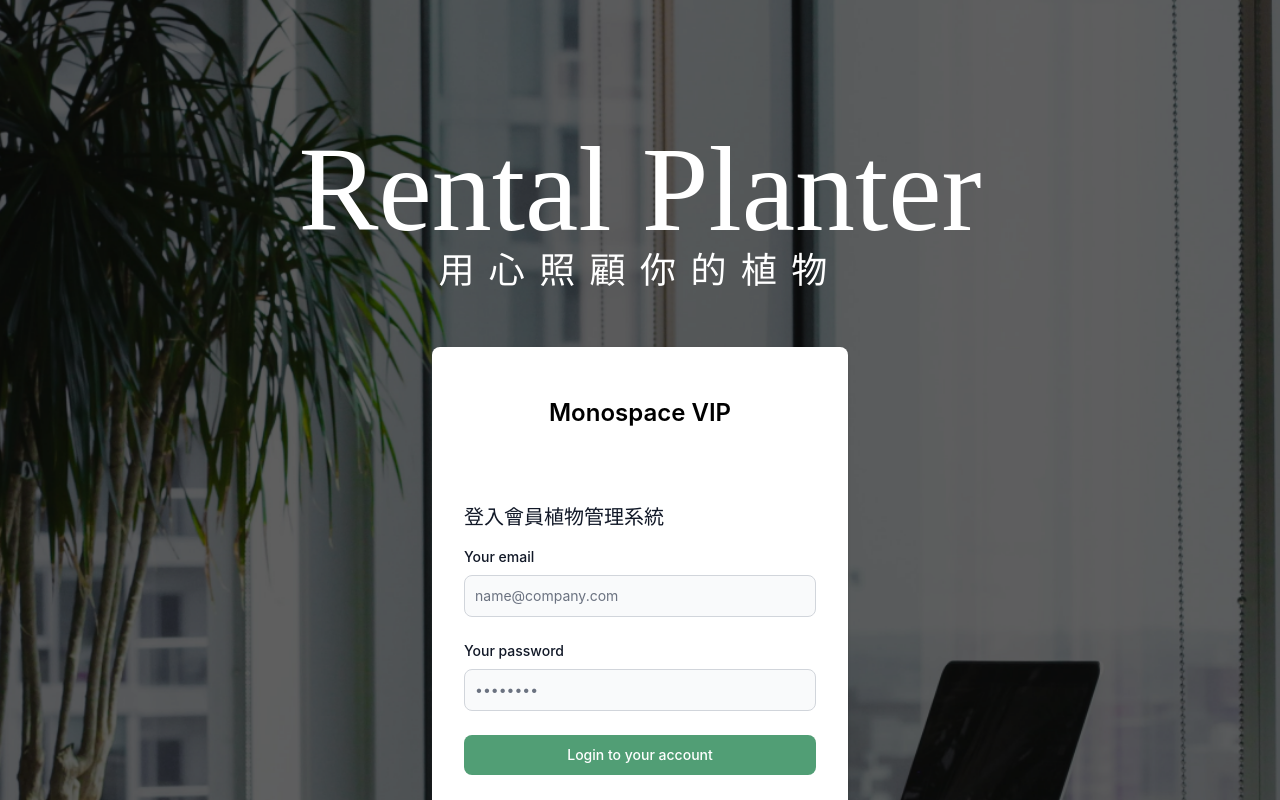
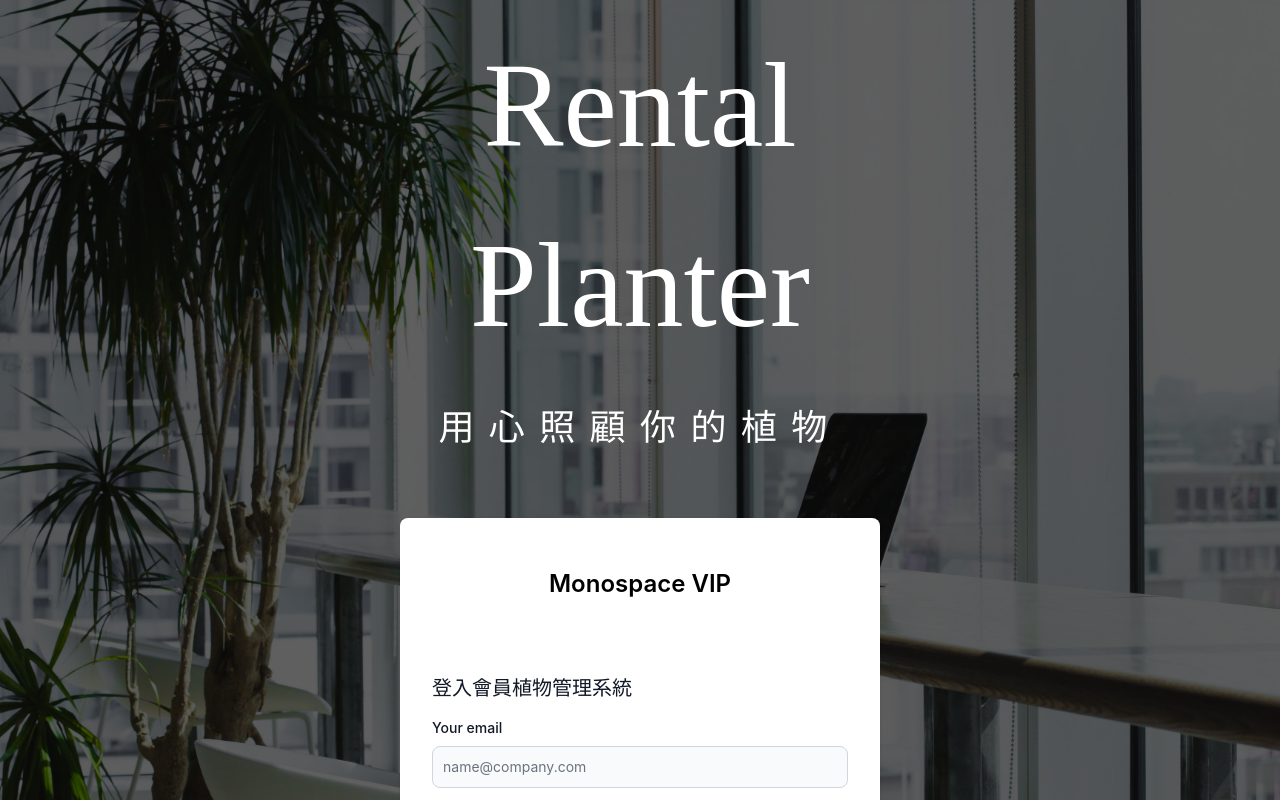
Before and after one commit to YOU-SYUAN/rental-planter, a React (Create React App) app: page /login in a window 1280 px wide. Shown: the top 800 px of the page. Built offline with nearby package versions, Linux system fonts and the light colour scheme.

Commit message:
Make it look more beautiful on screen.

```diff
--- a/src/pages/Login.js
+++ b/src/pages/Login.js
@@ -1,4 +1,5 @@
 import "./App.css";
+import Background from "../assets/homeIMG.png";
 import Button from "@mui/material/Button";
 import { Grid } from "@mui/material";
 import { borderRadius, margin } from "@mui/system";
@@ -6,28 +7,37 @@ function App() {
   return (
     <div className="App">
       {/* style={{ backgroundImage: `url(${Background})` }} */}
-      <div class="relative">
-        <img
+      <div
+        class="relative bg-cover bg-center"
+        style={{ backgroundImage: `url(${Background})`, height: "100vh" }}
+      >
+        {/* <img
           src={require("../assets/homeIMG.png")}
-          class="object-cover h-[1280px] absolute"
-        />
+          class="object-cover h-[1280px] absolute overflow-hidden"
+        /> */}
         <div class="top-[100px] w-full fixed h-[93px]"></div>
-        <p class="mt-[99.5px] w-full text-center fixed text-[44px] text-white font-['Nova_Flat'] md:text-[64px] md:mt-[188px] lg:text-[120px] lg:mt-[100px]">
+        {/* <p class="mt-[99.5px] w-full text-center fixed text-[44px] text-white font-['Nova_Flat'] md:text-[80px] md:mt-[188px] lg:text-[120px] lg:mt-[100px]">
           Rental Planter
         </p>
         <p class="mt-[176.5px] text-center fixed text-[16px] w-full text-white tracking-[.40em] md:text-[20px] md:mt-[309px] lg:text-[36px] lg:mt-[243px]">
           用心照顧你的植物
-        </p>
+        </p> */}
 
         <div
           id="authentication-modal"
           tabindex="-1"
-          class="overflow-y-auto overflow-x-hidden fixed top-0 right-0 left-0 z-50 w-full md:inset-0 h-modal md:h-full justify-center items-center flex"
+          class="overflow-y-auto overflow-x-hidden fixed top-0 right-0 left-0 z-50 w-full md:inset-0 h-full md:h-full justify-center flex content-start"
           aria-modal="true"
           role="dialog"
         >
-          <div class="relative p-4 w-full max-w-md h-full md:h-auto">
-            <div class="relative bg-white rounded-lg mt-[240px] md:mt=[400px] lg:mt-[393px] shadow dark:bg-gray-700 py-12">
+          <div class="relative p-4 w-full max-w-lg h-full md:h-auto">
+            <p class="text-center text-[44px] text-white font-['Nova_Flat'] md:text-[80px] lg:text-[120px] ">
+              Rental Planter
+            </p>
+            <p class="text-center text-[16px mt-[24px] text-white tracking-[.40em] md:text-[20px] lg:text-[36px]">
+              用心照顧你的植物
+            </p>
+            <div class="relative bg-white rounded-lg mt-[64px] shadow dark:bg-gray-700 py-12">
               <p class="text-[24px] text-center font-semibold">Monospace VIP</p>
               <div class="relative mt-[48px]">
                 {/* <button
```
